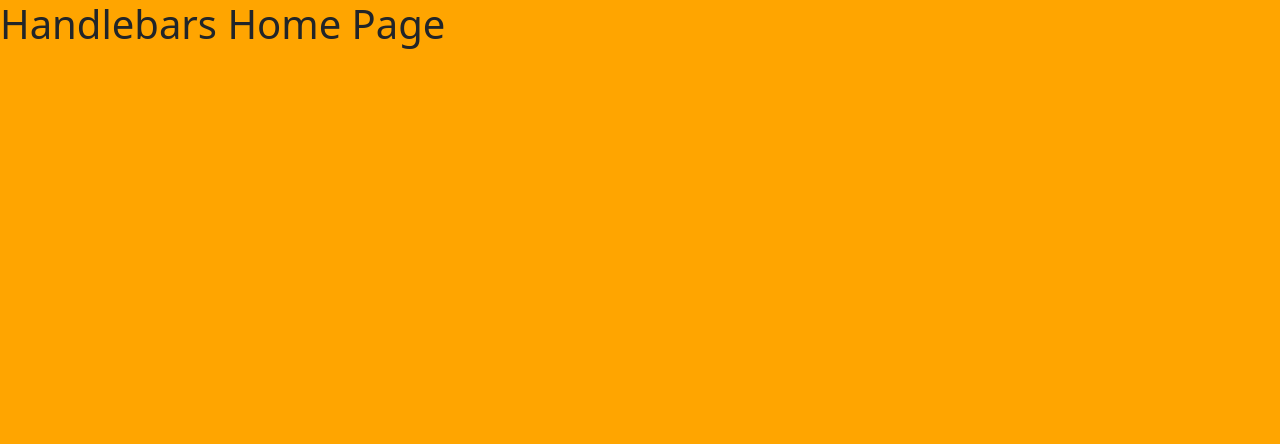
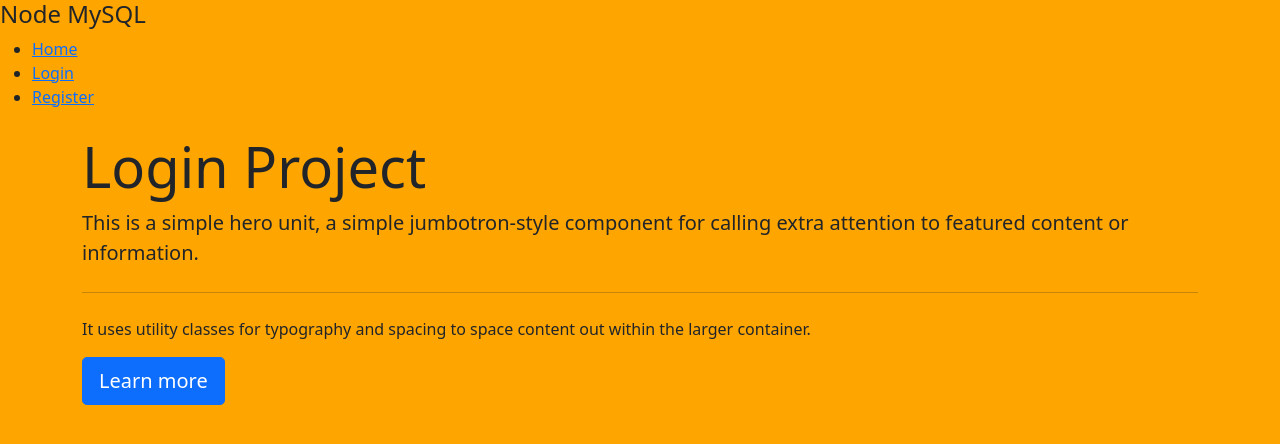
Before and after one commit to thinhphamcs/paw-umass, a Node server app: page / in a window 1280 px wide. Shown: the top 444 px of the page. Run offline with Node 20, Linux system fonts and the light colour scheme.

Commit message:
Added bootstrap jumbotron and ul>li*3>a to homepage

```diff
--- a/views/home.hbs
+++ b/views/home.hbs
@@ -13,7 +13,28 @@
 </head>
 
 <body>
-    <h1>Handlebars Home Page</h1>
+    <nav>
+        <h4>Node MySQL</h4>
+        <ul>
+            <li><a href="">Home</a></li>
+            <li><a href="">Login</a></li>
+            <li><a href="">Register</a></li>
+        </ul>
+    </nav>
+
+    <div class="container mt-4">
+        <div class="jumbotron">
+            <h1 class="display-4">Login Project</h1>
+            <p class="lead">This is a simple hero unit, a simple jumbotron-style component for calling extra attention
+                to featured content or information.</p>
+            <hr class="my-4">
+            <p>It uses utility classes for typography and spacing to space content out within the larger container.</p>
+            <p class="lead">
+                <a class="btn btn-primary btn-lg" href="#" role="button">Learn more</a>
+            </p>
+        </div>
+    </div>
+
     {{!-- Bootstrap JS --}}
     <script src="https://cdn.jsdelivr.net/npm/bootstrap@5.0.0-beta1/dist/js/bootstrap.bundle.min.js"
         integrity="sha384-ygbV9kiqUc6oa4msXn9868pTtWMgiQaeYH7/t7LECLbyPA2x65Kgf80OJFdroafW"
```
